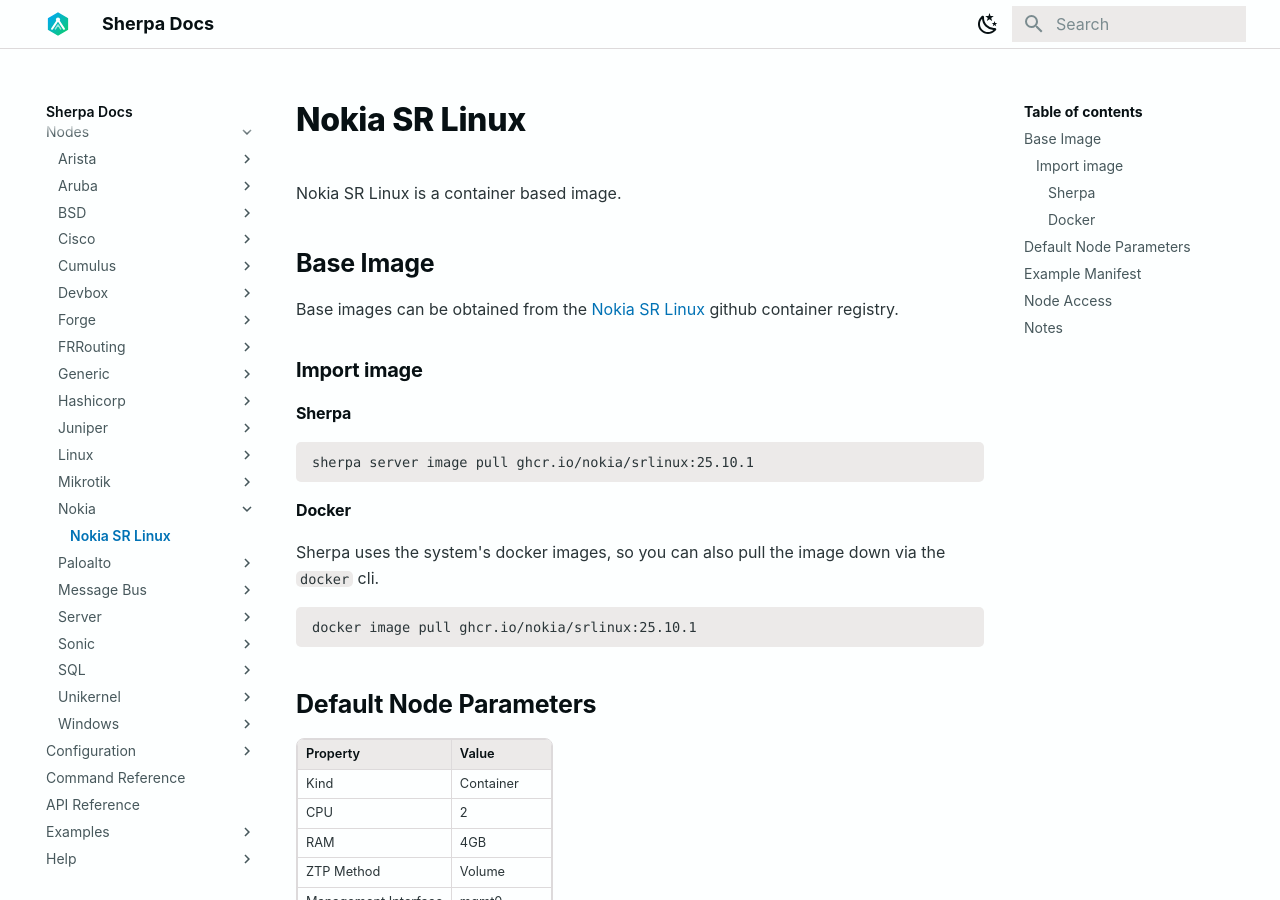
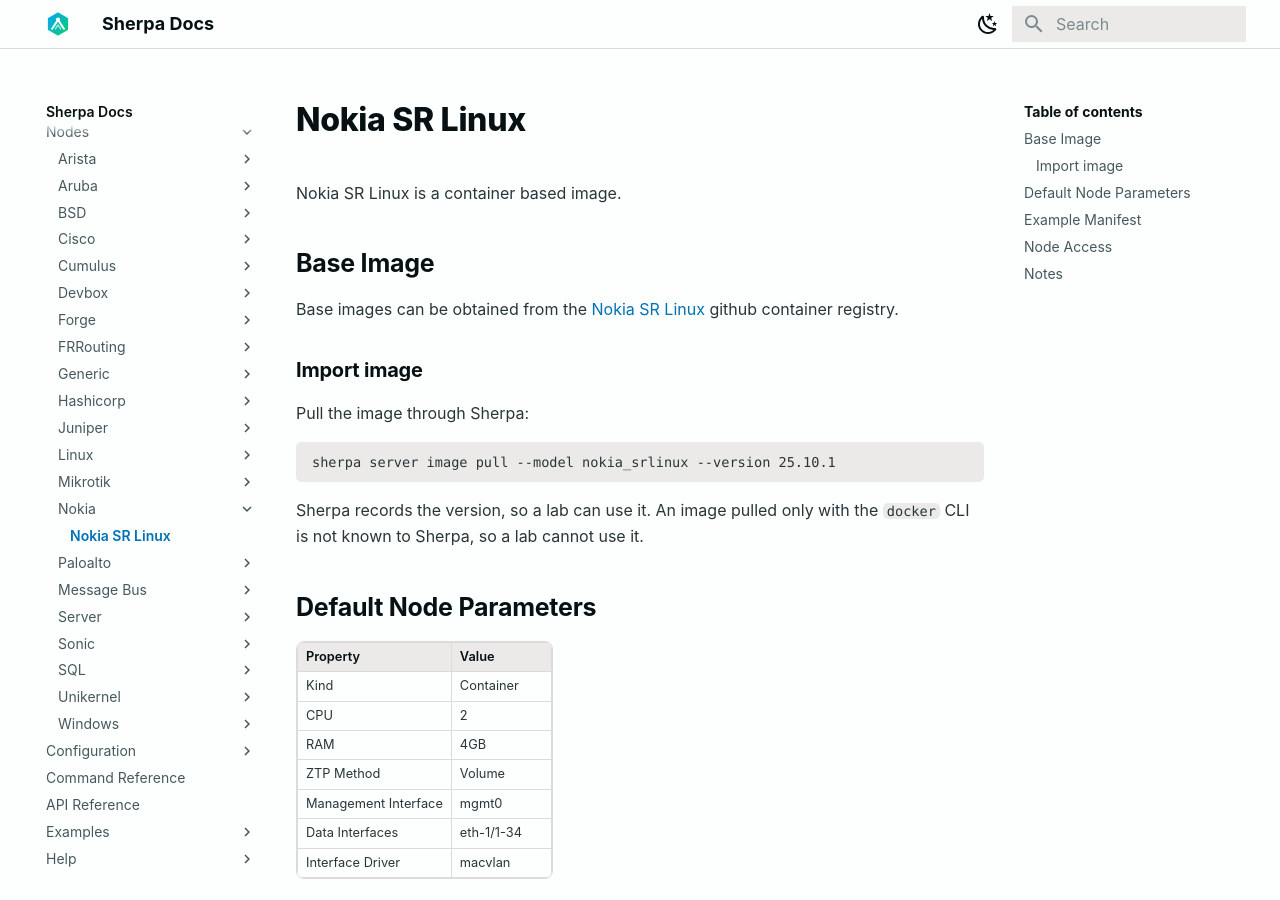
Before and after one commit to bwks/sherpa-docs, an MkDocs documentation site: the page built from docs/nodes/nokia/nokia-srlinux.md, in a window 1280 px wide and 900 px high. Built offline with MkDocs 1.6.1 and Material for MkDocs 9.7.7, drawn with Linux system fonts in a browser that asks for light colours.

Commit message:
docs: pull container images through Sherpa on every node page [skip ci]
The surrealdb, mongo, srlinux, frr, gitlab-ce and vault pages said an image
pulled with the `docker` CLI could be used. It cannot: a lab needs the image
recorded by `sherpa server image pull`. The surrealdb and srlinux pages also
used a pull syntax the CLI does not accept.

Co-Authored-By: Claude Opus 5.5 <noreply@anthropic.com>

````diff
--- a/docs/nodes/nokia/nokia-srlinux.md
+++ b/docs/nodes/nokia/nokia-srlinux.md
@@ -8,19 +8,14 @@ Base images can be obtained from the [Nokia SR Linux](https://github.com/nokia/s
 
 ### Import image
 
-#### Sherpa
+Pull the image through Sherpa:
 
 ```
-sherpa server image pull ghcr.io/nokia/srlinux:25.10.1
+sherpa server image pull --model nokia_srlinux --version 25.10.1
 ```
 
-#### Docker
-
-Sherpa uses the system's docker images, so you can also pull the image down via the `docker` cli.
-
-```
-docker image pull ghcr.io/nokia/srlinux:25.10.1
-```
+Sherpa records the version, so a lab can use it. An image pulled only with the `docker` CLI is
+not known to Sherpa, so a lab cannot use it.
 
 ## Default Node Parameters
 
````
Also changed, not shown: docs/nodes/forge/gitlab-ce.md (+4 -9 lines), docs/nodes/frrouting/frr-linux.md (+4 -9 lines), docs/nodes/hashicorp/hashicorp-vault.md (+4 -9 lines), docs/nodes/sql/mongo.md (+4 -9 lines), docs/nodes/sql/surrealdb.md (+4 -9 lines).
